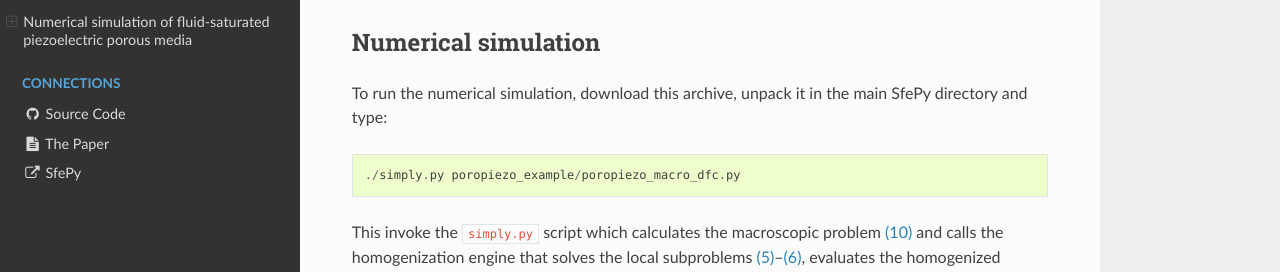
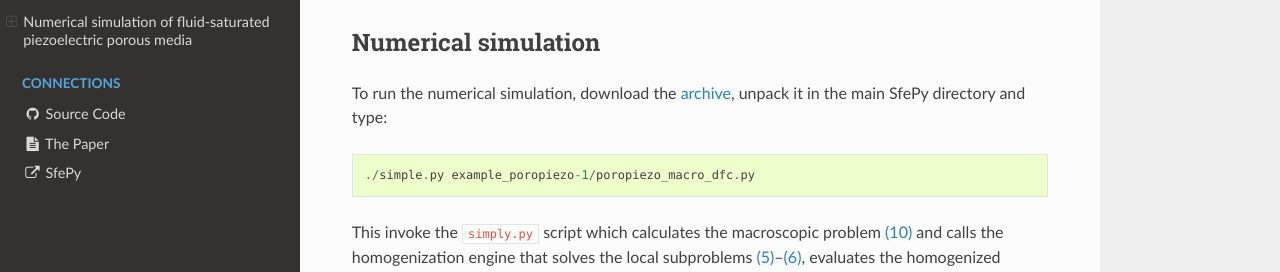
Before and after one commit to sfepy/example_poropiezo, a Sphinx documentation site: the page built from doc/index.rst, in a window 1280 px wide and 900 px high, scrolled down 3467 px. Shown: the part 174-446 px from the top of the window. Built offline with Sphinx 7.4.7 and the Read the Docs theme 2.0.0, drawn with Linux system fonts in a browser that asks for light colours; formulas are drawn with MathJax 3.

```diff
--- a/doc/conf.py
+++ b/doc/conf.py
@@ -102,11 +102,10 @@ html_context = {
     # Set the following variables to generate the resulting github URL for each page.
     # Format Template: https://{{ github_host|default("github.com") }}/{{ github_user }}/{{ github_repo }}/blob/{{ github_version }}{{ conf_py_path }}{{ pagename }}{{ suffix }}
     'github_user': 'vlukes',
-    'github_repo': 'poropiezo_example',
-    'github_version': 'master/doc/',
+    'github_repo': 'example_poropiezo',
     'menu_links_name': 'Connections',
     'menu_links': [
-        ('<i class="fa fa-github fa-fw"></i> Source Code', 'https://github.com/vlukes/poropiezo_example'),
+        ('<i class="fa fa-github fa-fw"></i> Source Code', 'https://github.com/vlukes/example_poropiezo'),
         ('<i class="fa fa-file-text fa-fw"></i> The Paper', 'https://doi.org/10.1016/j.ijsolstr.2018.05.017'),
         ('<i class="fa fa-external-link fa-fw"></i> SfePy', 'https://sfepy.org'),
     ],
--- a/doc/index.rst
+++ b/doc/index.rst
@@ -183,12 +183,13 @@ need extra coefficients and right hand side terms.
 Numerical simulation
 --------------------
 
-To run the numerical simulation, download this archive, unpack it in the main
-SfePy directory and type:
+To run the numerical simulation, download the
+`archive <https://github.com/vlukes/example_poropiezo/archive/v1.zip>`_,
+unpack it in the main SfePy directory and type:
 
 .. code::
 
-   ./simply.py poropiezo_example/poropiezo_macro_dfc.py
+   ./simple.py example_poropiezo-1/poropiezo_macro_dfc.py
 
 This invoke the :code:`simply.py` script which calculates the macroscopic
 problem :eq:`eq-macro` and calls the homogenization engine that solves the
--- a/poropiezo_macro_dfc.py
+++ b/poropiezo_macro_dfc.py
@@ -9,9 +9,9 @@
 #
 # Run simulation:
 #
-#   ./simple.py poropiezo_example/poropiezo_macro_dfc.py
+#   ./simple.py example_poropiezo-1/poropiezo_macro_dfc.py
 #
-# The results are stored in `poropiezo_example/results` directory.
+# The results are stored in `example_poropiezo-1/results` directory.
 #
 
 import sys
@@ -22,7 +22,7 @@ from sfepy.base.base import Struct
 from sfepy.homogenization.micmac import get_homog_coefs_linear
 from sfepy.homogenization.recovery import recover_micro_hook_eps
 
-data_dir = 'poropiezo_example'
+data_dir = 'example_poropiezo-1'
 
 
 def set_grad(ts, coors, mode=None, problem=None, **kwargs):
--- a/poropiezo_micro_dfc.py
+++ b/poropiezo_micro_dfc.py
@@ -9,9 +9,9 @@
 #
 # Run calculation of homogeized coefficients:
 #
-#   ./homogen.py poropiezo_example/poropiezo_micro_dfc.py
+#   ./homogen.py example_poropiezo-1/poropiezo_micro_dfc.py
 #
-# The results are stored in `poropiezo_example/results` directory.
+# The results are stored in `example_poropiezo-1/results` directory.
 #
 
 import sys
@@ -24,7 +24,7 @@ from sfepy.discrete.fem.mesh import Mesh
 import sfepy.homogenization.coefs_base as cb
 from sfepy.base.base import Struct
 
-data_dir = 'poropiezo_example'
+data_dir = 'example_poropiezo-1'
 
 
 def data_to_struct(data):
```
